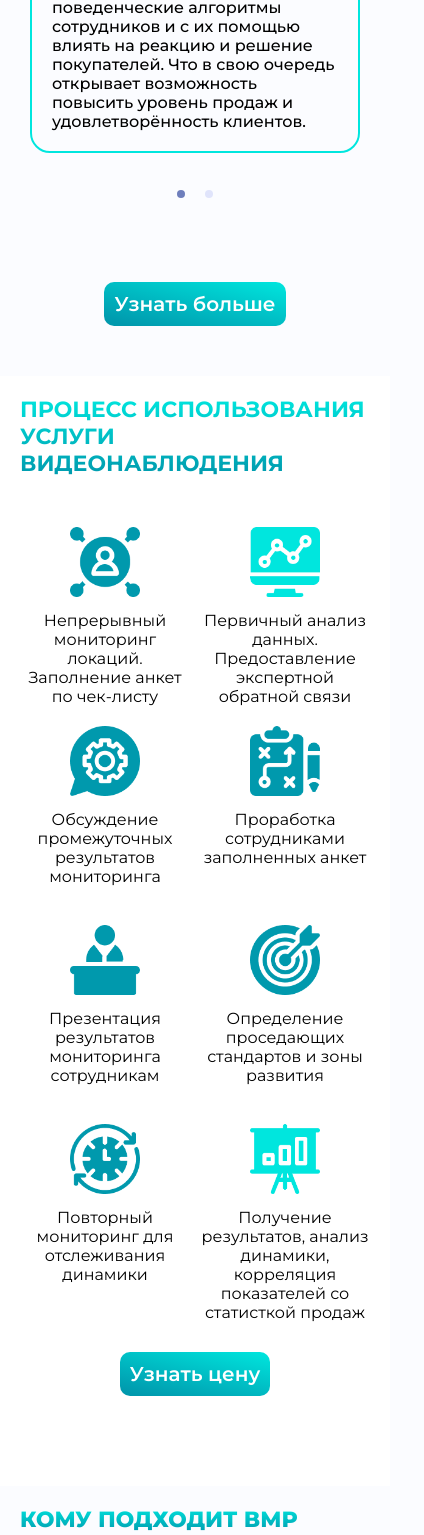
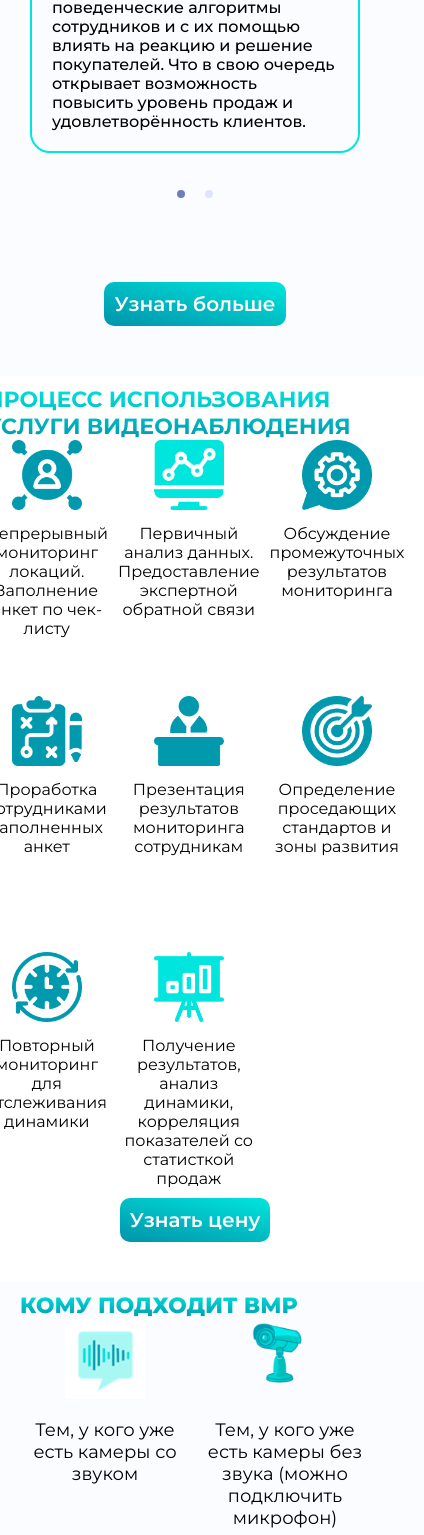
Before and after one commit to artemanz/vmr, a React (Create React App) app: page / in a window 390 px wide. Shown: the part 447-1982 px from the top of the page, 424 px wide, since content can reach past the window. Built offline with nearby package versions, Linux system fonts and the light colour scheme.

Commit message:
Подправил слайдер23

```diff
--- a/src/components/Block2/Block2.jsx
+++ b/src/components/Block2/Block2.jsx
@@ -16,7 +16,6 @@ const Block2 = () => {
     const topOffset = form.offsetTop - 91;
     window.scrollTo({ top: topOffset, behavior: "smooth" });
   };
-
   return (
     <div
       className={styles.Block2}
--- a/src/components/Block2/Block2.module.scss
+++ b/src/components/Block2/Block2.module.scss
@@ -4,16 +4,17 @@
   margin: auto;
   overflow: hidden;
   margin-bottom: 40px;
-
   .Block2__wrapper {
     padding: 20px 20px 50px 20px;
     .Block2__bText {
       text-align: center;
       font-size: 40px;
       font-weight: 700;
+      @media only screen and (max-width: 1800px) {
+        margin-bottom: 25px;
+      }
       @media only screen and (max-width: 1120px) {
         font-size: 30px;
-        margin-bottom: 120px;
       }
       @media only screen and (max-width: 900px) {
         font-size: 25px;
@@ -74,7 +75,7 @@
         border-radius: 10px;
         transition: box-shadow 0.4s ease;
         &:hover {
-          box-shadow: 1px 1px 20px #00E6De;
+          box-shadow: 1px 1px 20px #00e6de;
         }
       }
     }
@@ -82,12 +83,14 @@
 }
 @media (max-width: 1600px) {
   .Block2 {
+    margin-bottom: 10px;
     .Block2__wrapper {
-
+      padding-bottom: 0;
       .Block2__grid {
         grid-column-gap: 0;
-        grid-template-columns: repeat(2, 1fr);
+        grid-template-columns: repeat(3, 1fr);
         grid-template-rows: repeat(3, 1fr);
+        grid-row-gap: 30px;
         justify-items: center;
         .Block2__cell {
           max-width: 300px;
@@ -96,21 +99,20 @@
     }
   }
 }
-@media (max-width: 1100px) {
+@media (max-width: 1310px) {
+  .Block2 {
+    .Block2__wrapper {
+      .Block2__grid {
+        grid-row-gap: 0;
+      }
+    }
+  }
+}
+@media (max-width: 1000px) {
   .Block2 {
     .Block2__wrapper {
       .Block2__bText {
-        font-size: 30px;
-        text-align: start;
-      }
-      .Block2__grid {
-        grid-column-gap: 0;
-        grid-template-columns: repeat(2, 1fr);
-        grid-template-rows: repeat(3, 1fr);
-        justify-items: center;
-        .Block2__cell {
-          max-width: 300px;
-        }
+        margin-bottom: 0;
       }
     }
   }
@@ -118,9 +120,13 @@
 @media (max-width: 900px) {
   .Block2 {
     .Block2__wrapper {
-         .Block2__bText {
+      padding-top: 10px;
+      .Block2__bText {
         font-size: 25px;
         text-align: start;
+      }
+      .Block2__button {
+        margin-top: 10px;
       }
       .Block2__grid {
         .Block2__cell {
@@ -133,7 +139,7 @@
 @media (max-width: 850px) {
   .Block2 {
     .Block2__wrapper {
-         .Block2__bText {
+      .Block2__bText {
         font-size: 25px;
         text-align: start;
       }
--- a/src/components/Block23Slide/Block23Slide.scss
+++ b/src/components/Block23Slide/Block23Slide.scss
@@ -1,4 +1,4 @@
-.item5{
+.item5 {
   width: 70%;
   margin-right: 40px;
   display: block;
@@ -6,7 +6,7 @@
     width: 100%;
   }
 }
-.Block23{
+.Block23 {
   width: 70%;
   background-color: white;
   margin-bottom: 20px;
@@ -15,31 +15,30 @@
     display: none;
   }
 }
-.alice-carousel__prev-btn-item{
-
+.alice-carousel__prev-btn-item {
   border: 2px solid #0099ad;
   border-radius: 50px;
   width: 50px;
   text-align: center;
   transition: box-shadow 0.4s ease;
   &:hover {
-            box-shadow: 2px 1px 15px #00E6De;
+    box-shadow: 2px 1px 15px #00e6de;
   }
-    span{
+  span {
     font-size: 30px;
     color: #0099ad;
   }
 }
-.alice-carousel__next-btn-item{
+.alice-carousel__next-btn-item {
   border: 2px solid #0099ad;
   border-radius: 50px;
   width: 50px;
   text-align: center;
   transition: box-shadow 0.4s ease;
   &:hover {
-        box-shadow: 1px 1px 15px #00E6De;
+    box-shadow: 1px 1px 15px #00e6de;
   }
-    span{
+  span {
     color: #0099ad;
 
     width: 100px;
--- a/src/components/Block34/Block34.module.scss
+++ b/src/components/Block34/Block34.module.scss
@@ -6,7 +6,6 @@
   background-repeat: no-repeat;
   background-size: contain;
   overflow: hidden;
-
 
   &_button {
     text-align: center;
@@ -30,7 +29,7 @@
       border-radius: 10px;
       transition: box-shadow 0.4s ease;
       &:hover {
-        box-shadow: 1px 1px 20px #00E6De;
+        box-shadow: 1px 1px 20px #00e6de;
       }
     }
   }
@@ -38,10 +37,10 @@
   h1 {
     font-size: 40px;
     font-weight: 800;
-
+    height: 98px;
 
     @media only screen and (max-width: 1800px) {
-      margin-bottom: 100px;
+      margin-bottom: 25px;
     }
     @media only screen and (max-width: 1120px) {
       font-size: 30px;
@@ -77,7 +76,7 @@
     grid-template-columns: repeat(3, 1fr);
     grid-template-rows: repeat(2, 1fr);
     grid-column-gap: 10px;
-    grid-row-gap: 80px;
+    grid-row-gap: 50px;
     align-items: start;
 
     @media only screen and (max-width: 1600px) {
@@ -85,7 +84,7 @@
       grid-template-rows: repeat(3, 1fr);
       justify-items: center;
       grid-column-gap: 10px;
-      grid-row-gap: 180px;
+      grid-row-gap: 30px;
     }
 
     @media only screen and (max-width: 1120px) {
@@ -106,7 +105,7 @@
       align-items: center;
       justify-content: flex-start;
       @media only screen and (max-width: 768px) {
-        &:last-child{
+        &:last-child {
           grid-column: 1 / -1;
         }
       }
@@ -115,10 +114,10 @@
         margin-bottom: 20px;
         width: 70px;
         height: 70px;
-        @media only screen and (max-width: 1120px) {
-          width: 100px;
-          height: 100px;
-        }
+        // @media only screen and (max-width: 1120px) {
+        //   width: 100px;
+        //   height: 100px;
+        // }
         @media only screen and (max-width: 860px) {
           width: 80px;
           height: 80px;
@@ -130,7 +129,31 @@
       }
     }
   }
-
+  @media only screen and (max-width: 1600px) {
+    padding-bottom: 0;
+  }
+  @media only screen and (max-width: 1420px) {
+    h1 {
+      margin-bottom: 0;
+    }
+    .Block34_Info {
+      grid-row-gap: 20px;
+    }
+  }
+  @media only screen and (max-width: 1120px) {
+    h1 {
+      height: 100%;
+    }
+    .Block34_Info {
+      grid-row-gap: 0;
+    }
+  }
+  @media only screen and (max-width: 900px) {
+    padding-top: 10px;
+    .Block34_button {
+      margin-top: 10px;
+    }
+  }
   // @media (max-width: 1580px) {
   //   // width: 90%;
 
--- a/src/components/Header/Header.jsx
+++ b/src/components/Header/Header.jsx
@@ -86,7 +86,7 @@ const Header = () => {
               <div className={styles.Header__modal}>
                 <ul>
                   {/* <li onClick={() => handleScrollTo("#Block1")}>Подробнее</li> */}
-                  <li onClick={() => handleScrollTo("#Block34")}>Для кого</li>
+                  <li onClick={() => handleScrollTo("#Block23")}>Для кого</li>
                   <li onClick={() => handleScrollTo("#Block5")}>
                     Какие задачи мы решаем
                   </li>
```
Lines whose indentation alone changed are shown as unchanged.
